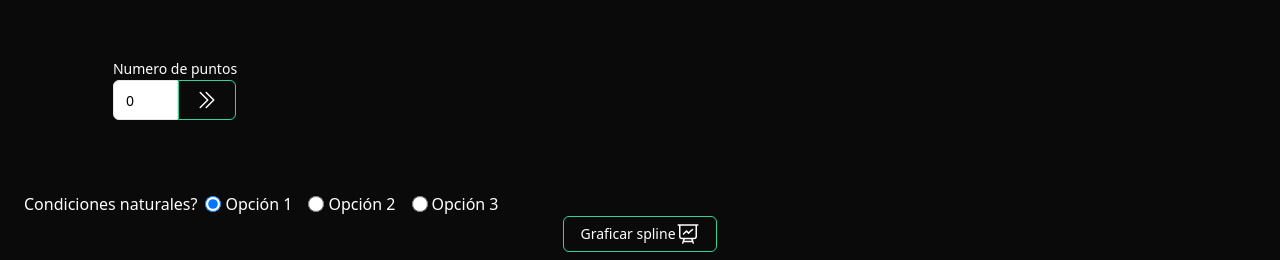
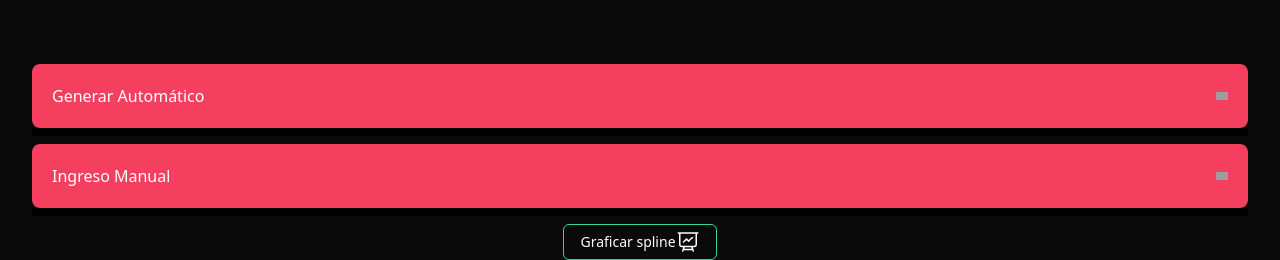
Before and after one commit to nakato156/splines-cubicos-grrr, a Flask app: page / in a window 1280 px wide. Shown: the part 84-344 px from the top of the page. Run offline with Flask 3, Linux system fonts and the light colour scheme; some libraries are stand-ins or nearby versions; grey boxes are pictures that could not be loaded.

Commit message:
feature: integracion de nueva funcionalidad

```diff
--- a/app/static/js/index.js
+++ b/app/static/js/index.js
@@ -5,12 +5,29 @@ let myChart;
 
 function init(){
     const btnGraficar = document.getElementById("btn-graficar");
-    btnGraficar.addEventListener("click", graficar);
 
     const btnGenerarPuntos = document.getElementById("btn-generar-puntos");
     const cantPuntos = document.getElementById("cantPuntos");
-    btnGenerarPuntos.addEventListener("click", (e) => generarPuntos(cantPuntos.value));
+
+    const acordeones = document.querySelectorAll(".acordeon");
+
+
+
+    function initListeners(){
+        btnGraficar.addEventListener("click", graficar);
+        btnGenerarPuntos.addEventListener("click", (e) => generarPuntos(cantPuntos.value));
+
+        acordeones.forEach(acordeon => {
+            console.log("holas")
+            acordeon.addEventListener("click", (e) => {
+                showAcordeon(acordeon)
+            })
+        })
+    }
+
+    initListeners()
 }
+
 
 async function obtenerCoeficientes(n){
     const req = await fetch("/api/interpolar", {
@@ -146,3 +163,13 @@ function generarPuntos(n){
         })
     })
 }
+
+function showAcordeon(acordeon){
+    const img = acordeon.querySelector("img")
+    img.classList.toggle("-rotate-180");
+    const contenido_acordeon = acordeon.nextElementSibling;
+    contenido_acordeon.classList.toggle("max-h-screen");
+    contenido_acordeon.classList.toggle("invisible");
+    contenido_acordeon.classList.toggle("visible");
+    contenido_acordeon.classList.toggle("opacity-100");
+}
--- a/app/templates/index.html
+++ b/app/templates/index.html
@@ -16,6 +16,16 @@
         </p>
     </header>
     <div class="px-4 py-8 md:py-18 lg:px-6">
+        <section>
+            <div class="m-2 space-y-2">
+                <div class="group flex flex-col gap-2 bg-black text-white" tabindex="1">
+                    <div class="acordeon flex cursor-pointer items-center justify-between bg-rose-500 p-5 rounded-lg">
+                        <span> Generar Autom&aacute;tico </span>
+                        <img src="https://upload.wikimedia.org/wikipedia/commons/9/96/Chevron-icon-drop-down-menu-WHITE.png"
+                            class="h-2 w-3 transition-all duration-500" />
+                    </div>
+                    <div
+                        class="px-5 invisible h-auto max-h-0 items-center opacity-0 transition-all duration-1000">
                         <div class="grid grid-cols-6 md:grid-cols-8 gap-2">
                             <div class="text-white grid grid-rows-2 col-span-1 md:col-span-2 justify-center">
                                 <div class="self-center">
@@ -49,41 +59,73 @@
                                 </div>
                             </div>
                         </div>
-        <div class="container mx-auto prose lg:prose-lg max-w-none text-white">
-            <div class="flex gap-4">
+                    </div>
+                </div>
 
+                <div class="group flex flex-col gap-2 bg-black text-white" tabindex="2">
+                    <div class="acordeon flex cursor-pointer items-center justify-between bg-rose-500 rounded-lg p-5">
+                        <span> Ingreso Manual </span>
+                        <img src="https://upload.wikimedia.org/wikipedia/commons/9/96/Chevron-icon-drop-down-menu-WHITE.png"
+                            class="h-2 w-3 transition-all duration-500" />
                     </div>
-            <div class="flex items-center gap-2 mt-2">
-                <div class="flex items-center">
-                    <label class="mr-2">Condiciones naturales?</label>
-                    <div class="flex items-center">
-                        <input type="radio" id="opcion1" name="radioGroup"
-                            class="h-4 w-4 text-indigo-600 border-gray-300 focus:ring-indigo-500" checked>
-                        <label for="opcion1" class="ml-1">Opción 1</label>
+                    <div
+                        class="px-5 invisible bg-black h-auto max-h-0 items-center opacity-0 transition-all duration-1000">
+                        <div>
+                            <div class="container_n">
+                                <h2>Ingrese el valor de n</h2>
+                                <div class="lectura_n">
+                                    <div class="contenedor_label_input">
+                                        <input type="number" name="valor_n" id="valor_n">
                                     </div>
-                    <div class="flex items-center ml-4">
-                        <input type="radio" id="opcion2" name="radioGroup"
-                            class="h-4 w-4 text-indigo-600 border-gray-300 focus:ring-indigo-500">
-                        <label for="opcion2" class="ml-1">Opción 2</label>
                                 </div>
-                    <div class="flex items-center ml-4">
-                        <input type="radio" id="opcion3" name="radioGroup"
-                            class="h-4 w-4 text-indigo-600 border-gray-300 focus:ring-indigo-500">
-                        <label for="opcion3" class="ml-1">Opción 3</label>
+
+                                <button id="agregarN">Enviar</button>
+
+                                <h2>Ingreso de Puntos</h2>
+
+                                <div class="lectura_puntos">
+                                    <div class="lectura_puntosX">
+                                        <label for="coordenadaX">Coordenada X:</label>
+                                        <input type="number" id="coordenadaX">
+                                    </div>
+
+                                    <div class="lectura_puntosY">
+                                        <label for="coordenadaY">Coordenada Y:</label>
+                                        <input type="number" id="coordenadaY">
+                                    </div>
+                                </div>
+
+                                <div class="botones_de_ingreso">
+                                    <button id="agregarPunto">Agregar Punto</button>
+                                    <button id="reiniciarIngreso" style="display: none;">Reingresar</button>
+                                </div>
+                            </div>
+
+                            <div class="container_func" id="container_func" style="display: none;">
+                                <div class="splinesFunc" id="funcSplines">
+                                    <button class="tabla" id="mostrarTabla">Mostrar Tabla</button>
+                                    <button class="interpolacion" id="interpolacion">Interpolar</button>
+                                </div>
+
+                                <div id="puntosIngresados"></div>
                             </div>
                         </div>
                     </div>
                 </div>
-        <div class="text-white flex justify-center items-center">
+            </div>
+        </section>
+        <section class="text-white flex justify-center items-center">
             <button id="btn-graficar"
                 class="inline-flex items-center justify-center whitespace-nowrap border border-emerald-400 rounded-md text-sm font-medium transition-colors disabled:opacity-50 text-primary-foreground hover:bg-emerald-400/90 px-4 py-2 h-[36px]">
                 Graficar spline
-                <svg xmlns="http://www.w3.org/2000/svg" fill="none" viewBox="0 0 24 24" stroke-width="1.5" stroke="currentColor" class="w-6 h-6">
-                    <path stroke-linecap="round" stroke-linejoin="round" d="M3.75 3v11.25A2.25 2.25 0 0 0 6 16.5h2.25M3.75 3h-1.5m1.5 0h16.5m0 0h1.5m-1.5 0v11.25A2.25 2.25 0 0 1 18 16.5h-2.25m-7.5 0h7.5m-7.5 0-1 3m8.5-3 1 3m0 0 .5 1.5m-.5-1.5h-9.5m0 0-.5 1.5m.75-9 3-3 2.148 2.148A12.061 12.061 0 0 1 16.5 7.605" />
+                <svg xmlns="http://www.w3.org/2000/svg" fill="none" viewBox="0 0 24 24" stroke-width="1.5"
+                    stroke="currentColor" class="w-6 h-6">
+                    <path stroke-linecap="round" stroke-linejoin="round"
+                        d="M3.75 3v11.25A2.25 2.25 0 0 0 6 16.5h2.25M3.75 3h-1.5m1.5 0h16.5m0 0h1.5m-1.5 0v11.25A2.25 2.25 0 0 1 18 16.5h-2.25m-7.5 0h7.5m-7.5 0-1 3m8.5-3 1 3m0 0 .5 1.5m-.5-1.5h-9.5m0 0-.5 1.5m.75-9 3-3 2.148 2.148A12.061 12.061 0 0 1 16.5 7.605" />
                 </svg>
 
             </button>
-        </div>
+        </section>
         <div class="w-[70%] h-[70%] m-auto">
             <canvas id="myChart" class="text-white"></canvas>
         </div>
--- a/app/templates/ingresar_manual.html
+++ b/app/templates/ingresar_manual.html
@@ -38,7 +38,6 @@
         </div>
     </div>
 
-
     <div class="container_func" id="container_func" style="display: none;" >
         <div class="splinesFunc" id="funcSplines" >
             <button class="tabla" id="mostrarTabla">Mostrar Tabla</button>
```
Also changed, not shown: app/static/css/index.css. Lines whose indentation alone changed are shown as unchanged.
